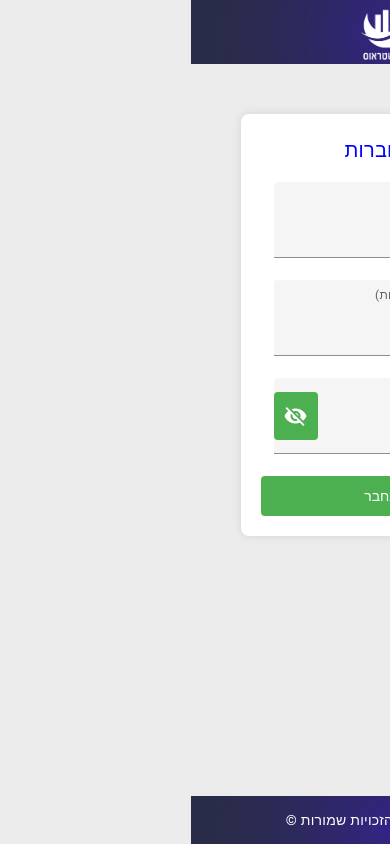
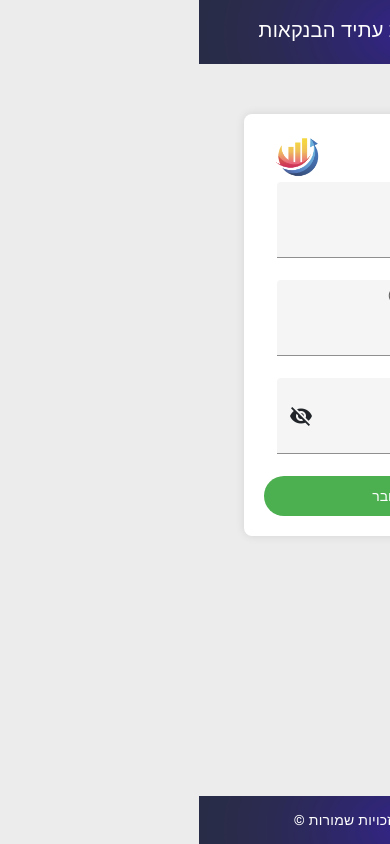
Before and after one commit to davidzeev/BankShtraus, an Angular app: page /login in a window 390 px wide. Built offline with nearby package versions, Linux system fonts and the light colour scheme.

Commit message:
עוד עיצוב!!!

```diff
--- a/src/app/app.component.html
+++ b/src/app/app.component.html
@@ -1,7 +1,9 @@
 <div class="page-layout">
     <header class="header" style="background-image: url('assets/background.jpg');">
-        <div class="banner-text" style="height: 100%; width: 100%;">
-            <img src="assets/logo_white_title.png" alt="logo" class="logo">
+        <div class="w-100 h-100">
+            <img src="assets/logo_white_title.png" alt="logo" class="logo mr-075">
+            <span class="m-4 fs-5"> מובילים את עתיד הבנקאות </span>
+
         </div>
     </header>
 
--- a/src/app/app.component.scss
+++ b/src/app/app.component.scss
@@ -27,7 +27,9 @@ app-root,
     justify-content: center;
     align-items: center;
     width: 100%;
+    position: relative;
 }
+
 
 .footer {
     height: 3rem;
@@ -37,58 +39,6 @@ app-root,
     justify-content: center;
     align-items: center;
     background-size: cover;
-}
-
-.footer a {
-    color: #ffffff;
-}
-
-.header {
-    height: 4rem;
-    width: 100%;
-    color: #ffffff;
-    display: flex;
-    justify-content: center;
-    align-items: center;
-    background-size: cover;
-}
-
-
-.banner-container {
-    display: flex;
-    justify-content: space-between;
-    margin: 0;
-}
-
-.banner-text {
-    text-align: center;
-    align-self: center;
-}
-
-.banner-image {
-    position: relative;
-    max-width: 100%;
-    height: 4rem;
-    opacity: 0.5;
-}
-
-.page-container {
-    position: relative;
-    // min-height: 100vh;
-}
-
-
-.footer {
-    bottom: 0;
-    height: 3rem;
-    width: 100%;
-    color: #ffffff;
-    display: flex;
-    justify-content: center;
-    align-items: center;
-    background-size: cover;
-    position: fixed;
-    z-index: 9999;
 
     a {
         color: #ffffff;
--- a/src/app/modules/login/components/login/login.component.html
+++ b/src/app/modules/login/components/login/login.component.html
@@ -1,24 +1,24 @@
 <div class="container center-container">
-
+    <div class="login-content">
+        <img src="assets/presenter_slogen.png" alt="Presenter" class="presenter-image d-md-block d-none" />
         <div class="login-container">
-        <h2>התחברות</h2>
+            <div class="header-container">
+                <h2>כניסה לחשבון</h2>
+                <img src="assets/logo_natural.png" alt="Logo" class="logo-image " />
+            </div>
             <form [formGroup]="loginForm" (keyup.enter)="tryLogin()">
                 <mat-form-field appearance="fill" color="primary" hideRequiredMarker>
                     <mat-label>קוד משתמש</mat-label>
                     <input matInput formControlName="userCode" id="userCode" />
                     <mat-error *ngIf="loginForm.get('userCode')?.invalid">יש למלא קוד משתמש</mat-error>
                 </mat-form-field>
-
                 <br />
-
                 <mat-form-field appearance="fill" color="primary" hideRequiredMarker>
                     <mat-label>תעודת זהות (9 ספרות)</mat-label>
                     <input matInput formControlName="userId" type="number" id="userId" />
                     <mat-error *ngIf="loginForm.get('userId')?.invalid">יש למלא תעודת זהות</mat-error>
                 </mat-form-field>
-
                 <br />
-
                 <mat-form-field appearance="fill" color="primary" hideRequiredMarker>
                     <mat-label>סיסמה</mat-label>
                     <input matInput [type]="hidePassword ? 'password' : 'text'" formControlName="password" id="password"
@@ -30,8 +30,8 @@
                     <mat-error *ngIf="loginForm.get('password')?.invalid">יש למלא סיסמה</mat-error>
                 </mat-form-field>
                 <br />
-
-            <button (click)="tryLogin()">התחבר</button>
+                <button (click)="tryLogin()" class="login-button">התחבר</button>
             </form>
         </div>
     </div>
+</div>
--- a/src/app/modules/login/components/login/login.component.scss
+++ b/src/app/modules/login/components/login/login.component.scss
@@ -1,3 +1,15 @@
+.center-container {
+    display: flex;
+    justify-content: center;
+    align-items: center;
+    padding: 50px;
+}
+
+.login-content {
+    display: flex;
+    align-items: center;
+}
+
 .login-container {
     background-color: #ffffff;
     padding: 20px;
@@ -5,17 +17,16 @@
     box-shadow: 0 0 10px rgba(0, 0, 0, 0.1);
     width: 300px;
     text-align: right;
-
-    h2 {
-        text-align: center;
-    }
 }
 
-.center-container {
-    display: flex;
-    justify-content: center;
-    align-items: center;
-    padding: 50px;
+.login-container h2 {
+    text-align: center;
+}
+
+
+.logo-image {
+    max-width: 50px;
+    margin-left: 10px;
 }
 
 
@@ -26,12 +37,24 @@
     box-sizing: border-box;
 }
 
-.login-container button {
+.login-button {
     background-color: #4caf50;
     color: white;
     padding: 10px;
     border: none;
-    border-radius: 4px;
+    border-radius: 200px;
     cursor: pointer;
     width: 100%;
 }
+
+.presenter-image {
+    max-width: 400px;
+    margin-left: 120px;
+}
+
+
+.header-container {
+    display: flex;
+    align-items: center;
+    justify-content: space-between;
+}
--- a/src/app/modules/main/admin/components/main-admin/main-admin.component.html
+++ b/src/app/modules/main/admin/components/main-admin/main-admin.component.html
@@ -1,11 +1,11 @@
-<div class="container mt-4">
+<div class="mt-4">
     <h1 class="mb-4">אדמין ראשי</h1>
 
     <div class="row row-cols-1 row-cols-md-2 row-cols-lg-4 g-4">
         <div class="col">
             <div class="card text-center h-100">
                 <div class="card-body">
-                    <i class="bi bi-person-plus display-1 mb-3"></i> <!-- אייקון Bootstrap -->
+                    <i class="bi bi-person-plus display-1 mb-3"></i> <!-- Bootstrap icon -->
                     <h5 class="card-title">יצירת משתמש</h5>
                     <input type="radio" class="btn-check" name="adminAction" id="createAccount" autocomplete="off">
                     <label class="btn btn-outline-primary" for="createAccount"
@@ -17,7 +17,7 @@
         <div class="col">
             <div class="card text-center h-100">
                 <div class="card-body">
-                    <i class="bi bi-pencil-square display-1 mb-3"></i> <!-- אייקון Bootstrap -->
+                    <i class="bi bi-pencil-square display-1 mb-3"></i> <!-- Bootstrap icon -->
                     <h5 class="card-title">עדכון משתמש</h5>
                     <input type="radio" class="btn-check" name="adminAction" id="updateAccount" autocomplete="off">
                     <label class="btn btn-outline-primary" for="updateAccount"
@@ -29,7 +29,7 @@
         <div class="col">
             <div class="card text-center h-100">
                 <div class="card-body">
-                    <i class="bi bi-people display-1 mb-3"></i> <!-- אייקון Bootstrap -->
+                    <i class="bi bi-people display-1 mb-3"></i> <!-- Bootstrap icon -->
                     <h5 class="card-title">עדכון קבוצה</h5>
                     <input type="radio" class="btn-check" name="adminAction" id="updateGroup" autocomplete="off">
                     <label class="btn btn-outline-primary" for="updateGroup" (click)="routeUpdateGroup()">בחר</label>
@@ -40,7 +40,7 @@
         <div class="col">
             <div class="card text-center h-100">
                 <div class="card-body">
-                    <i class="bi bi-bug display-1 mb-3"></i> <!-- אייקון Bootstrap -->
+                    <i class="bi bi-bug display-1 mb-3"></i> <!-- Bootstrap icon -->
                     <h5 class="card-title">רשימת ניהול באגים</h5>
                     <input type="radio" class="btn-check" name="adminAction" id="bugList" autocomplete="off">
                     <label class="btn btn-outline-primary" for="bugList" (click)="routeBugList()">בחר</label>
--- a/src/app/modules/main/components/main/main.component.html
+++ b/src/app/modules/main/components/main/main.component.html
@@ -40,7 +40,7 @@
     </mat-drawer>
 
     <!-- Main content -->
-    <mat-drawer-content>
+    <mat-drawer-content class="container">
 
         <router-outlet></router-outlet>
 
--- a/src/styles.scss
+++ b/src/styles.scss
@@ -68,3 +68,7 @@ mat-form-field {
     width: 60px;
     height: auto;
 }
+
+.mr-075 {
+    margin-right: 0.75rem;
+}
```
Also changed, not shown: src/assets/logo_natural.png (added). Lines whose indentation alone changed are shown as unchanged.
